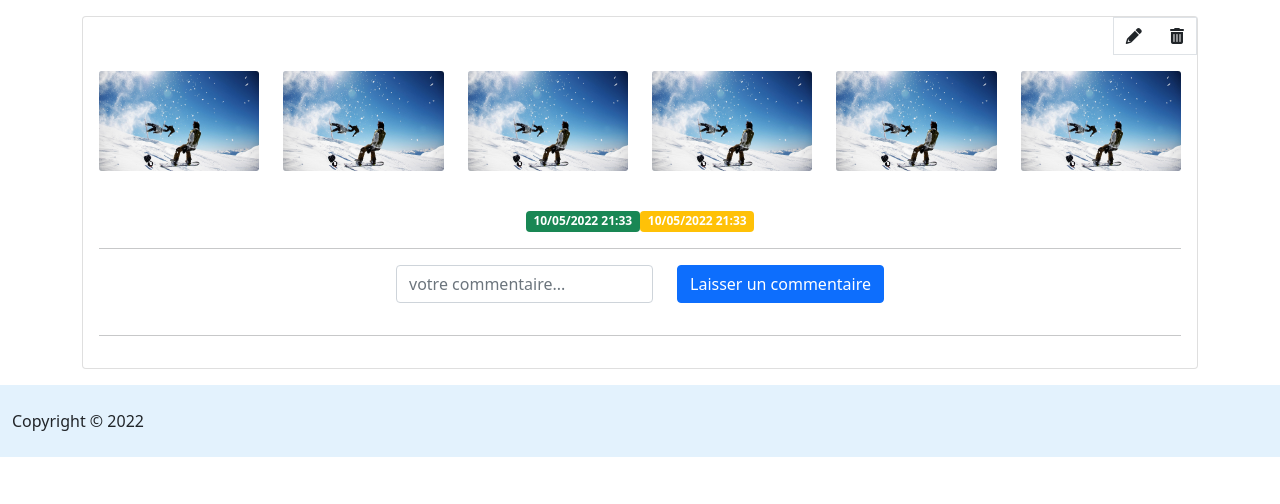
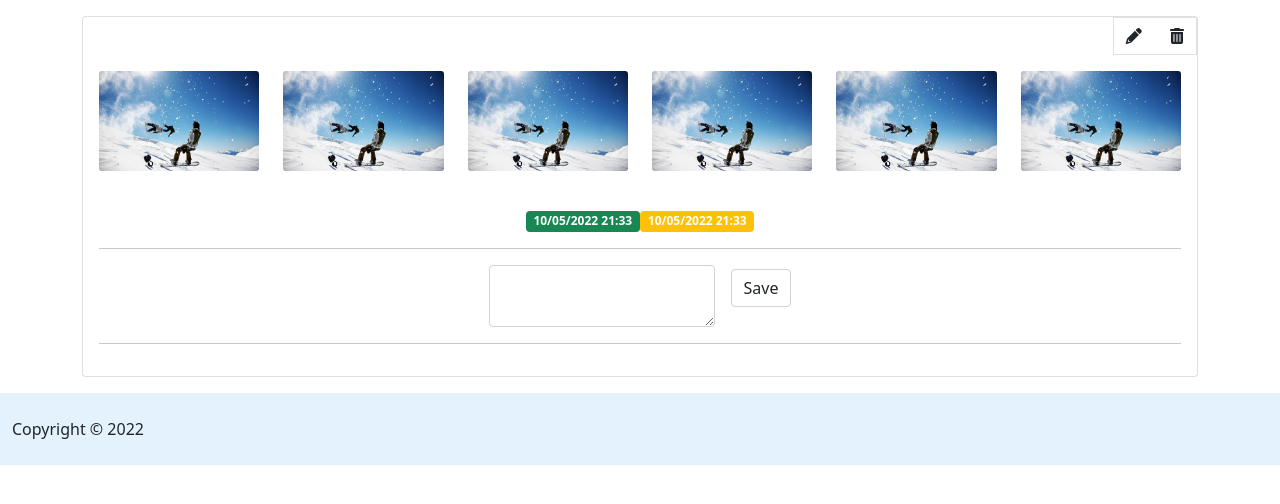
Before and after one commit to chris496/FormationOC2_creer_site_communautaire_snowtricks_symfony, a Symfony app: template templates/tricks/oneTricks.html.twig in a window 1280 px wide. Shown: the part 56-560 px from the top of the page. Run offline with Twig, Linux system fonts and the light colour scheme; the template is opened without the code that fills it, so the values that code supplies are empty; form fields are guessed from the names that the template uses; some libraries are stand-ins or nearby versions.

Commit message:
📦 NEW: modification page oneTricks

```diff
--- a/templates/tricks/oneTricks.html.twig
+++ b/templates/tricks/oneTricks.html.twig
@@ -36,14 +36,30 @@
                 </div>
                 <hr>
                 <form class="row d-flex justify-content-center">
-                    <div class="col-auto">
-                    <input type="text" class="form-control" id="comment" placeholder="votre commentaire...">
-                    </div>
-                    <div class="col-auto">
-                    <button type="submit" class="btn btn-primary mb-3">Laisser un commentaire</button>
+                    <div class="col-auto d-flex align-items-center">
+                    {{ form_start(formNewComment) }}
+                        <div class="me-3">
+                            {{ form_widget(formNewComment.content) }}
+                        </div>
+                        <div>
+                        {{ form_row(formNewComment.save) }}
+                        </div>
+                    {{ form_end(formNewComment) }}
                     </div>
                 </form>
                 <hr>
+                <div class="d-flex flex-column align-items-center">
+                    {% for comment in tricks.comments %}
+                        <div class="d-flex align-items-center">
+                            <div class="me-2 p-3">
+                                avatar
+                            </div>
+                            <div class="mb-2 p-3 border shadow">
+                                {{ comment.content }}
+                            </div>
+                        </div>
+                    {% endfor %}
+                </div>
             </div>
         </div>
     </div>
```
